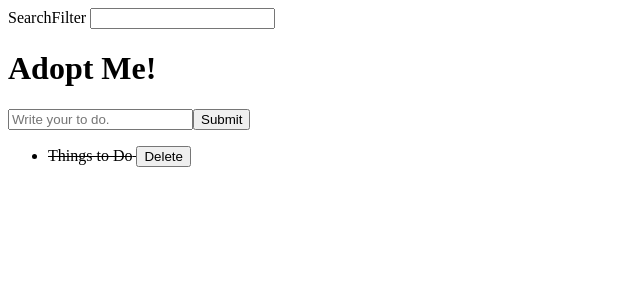
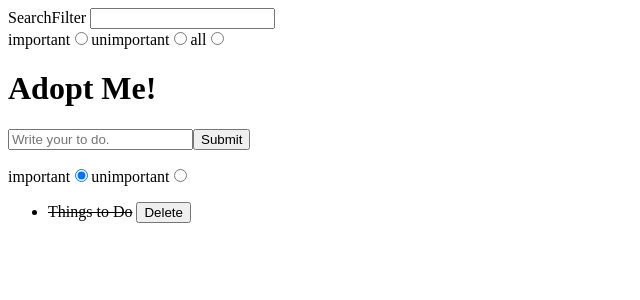
Before and after one commit to vinson-han/Kaban, a React (Vite) app: page / in a window 1280 px wide. Shown: the top 300 px of the page, without its empty margins (0-640 px from the left). Built offline with nearby package versions, Linux system fonts and the light colour scheme.

Commit message:
priority filter

```diff
--- a/src/App.jsx
+++ b/src/App.jsx
@@ -8,14 +8,11 @@ import SearchFilter from "./Components/SearchFilter";
 
 const App = () => {
   let [list, setList] = useState([
-    { id: 0, content: "Things to Do", isDone: true },
+    { id: 0, content: "Things to Do", isDone: true, priority: "important" },
   ]);
-  let [input, setInput] = useState("");
+
   let [filter, setFilter] = useState("");
-
-  const handleInputChange = (event) => {
-    setInput(event.target.value);
-  };
+  let [priority, setPriority] = useState("all");
 
   const handleDelete = (event) => {
     event.stopPropagation();
@@ -36,38 +33,85 @@ const App = () => {
   const handleSubmit = (event) => {
     event.preventDefault();
 
+    const formData = new FormData(event.target);
+
+    console.log(formData.get("myRadio"));
+
     let object = {
       id: Math.floor(Math.random() * 100000),
-      content: input,
+      content: formData.get("task") ?? "",
       isDone: false,
+      priority: formData.get("myRadio"),
     };
     setList([...list, object]);
-    setInput("");
+    console.log(list);
+  };
+
+  const handlePriority = (e) => {
+    setPriority(e.target.value);
   };
 
   return (
     <div>
       <SearchFilter handleFilter={handleFilter} />
+      <label htmlFor="priorty">
+        important
+        <input
+          type="radio"
+          name="priority"
+          value="important"
+          onChange={handlePriority}
+        />
+      </label>
+      <label htmlFor="priorty">
+        unimportant
+        <input
+          type="radio"
+          name="priority"
+          value="unimportant"
+          onChange={handlePriority}
+        />
+      </label>
+      <label htmlFor="priorty">
+        all
+        <input
+          type="radio"
+          name="priority"
+          value="all"
+          onChange={handlePriority}
+        />
+      </label>
+
       <h1>Adopt Me!</h1>
 
       <form onSubmit={handleSubmit}>
         <div>
           <label htmlFor="task">
-            <input
-              id="task"
-              name="task"
-              value={input}
-              placeholder="Write your to do."
-              onChange={handleInputChange}
-            />
+            <input id="task" name="task" placeholder="Write your to do." />
           </label>
           <button> Submit</button>
+          <p>
+            <label form="radio">
+              important
+              <input
+                type="radio"
+                name="myRadio"
+                value="important"
+                defaultChecked={true}
+              />
+            </label>
+            <label form="radio">
+              unimportant
+              <input type="radio" name="myRadio" value="unimportant" />
+            </label>
+          </p>
         </div>
       </form>
       <div>
         <ItemList
           list={list}
           filter={filter}
+          priority={priority}
           handleDelete={handleDelete}
           handleClick={handleClick}
         />
--- a/src/Components/ItemList.jsx
+++ b/src/Components/ItemList.jsx
@@ -3,8 +3,7 @@ const Item = ({ item, handleDelete, handleClick }) => {
 
   return (
     <li onClick={() => handleClick(item.id)}>
-      {item.isDone ? <del>{item.content} </del> : item.content}
-
+      {item.isDone ? <del>{item.content}</del> : item.content}{" "}
       <button onClick={handleDelete} value={item.id}>
         Delete
       </button>
@@ -12,11 +11,15 @@ const Item = ({ item, handleDelete, handleClick }) => {
   );
 };
 
-const ItemList = ({ list, filter, handleDelete, handleClick }) => {
-  return (
-    <div>
-      <ul>
-        {list.map((e) =>
+const ItemList = ({ list, filter, priority, handleDelete, handleClick }) => {
+  let itemList = list;
+
+  if (priority === "important") {
+    itemList = itemList.filter((e) => e.priority === "important");
+  } else if (priority === "unimportant")
+    itemList = itemList.filter((e) => e.priority === "unimportant");
+
+  itemList = itemList.map((e) =>
     e.content.toLowerCase().includes(filter) ? (
       <Item
         key={e.id}
@@ -27,8 +30,10 @@ const ItemList = ({ list, filter, handleDelete, handleClick }) => {
     ) : (
       ""
     )
-        )}
-      </ul>
+  );
+  return (
+    <div>
+      <ul>{itemList}</ul>
     </div>
   );
 };
```
Also changed, not shown: 1 other file (tests, documents, lock files or other folders). Lines whose indentation alone changed are shown as unchanged.
